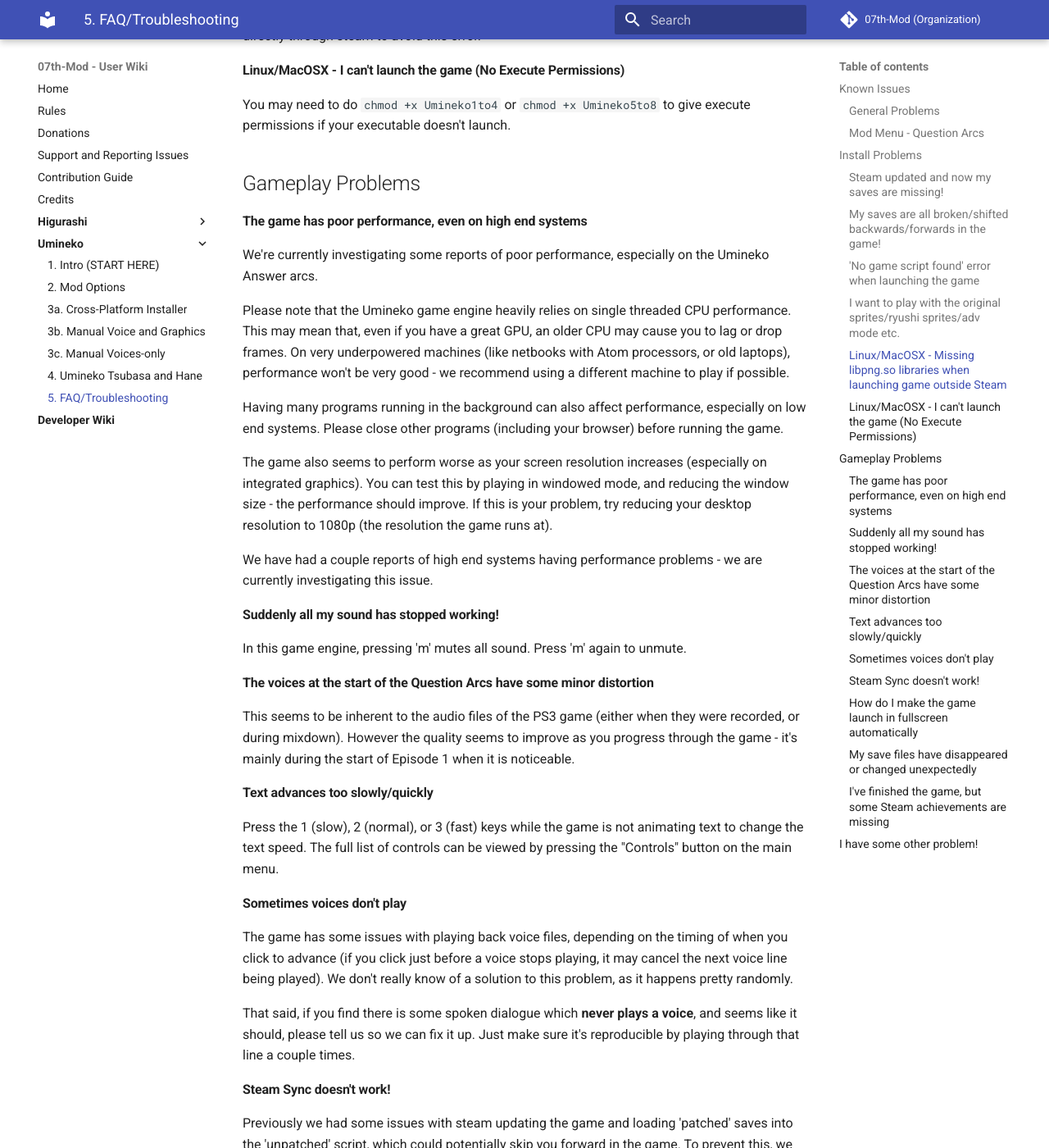
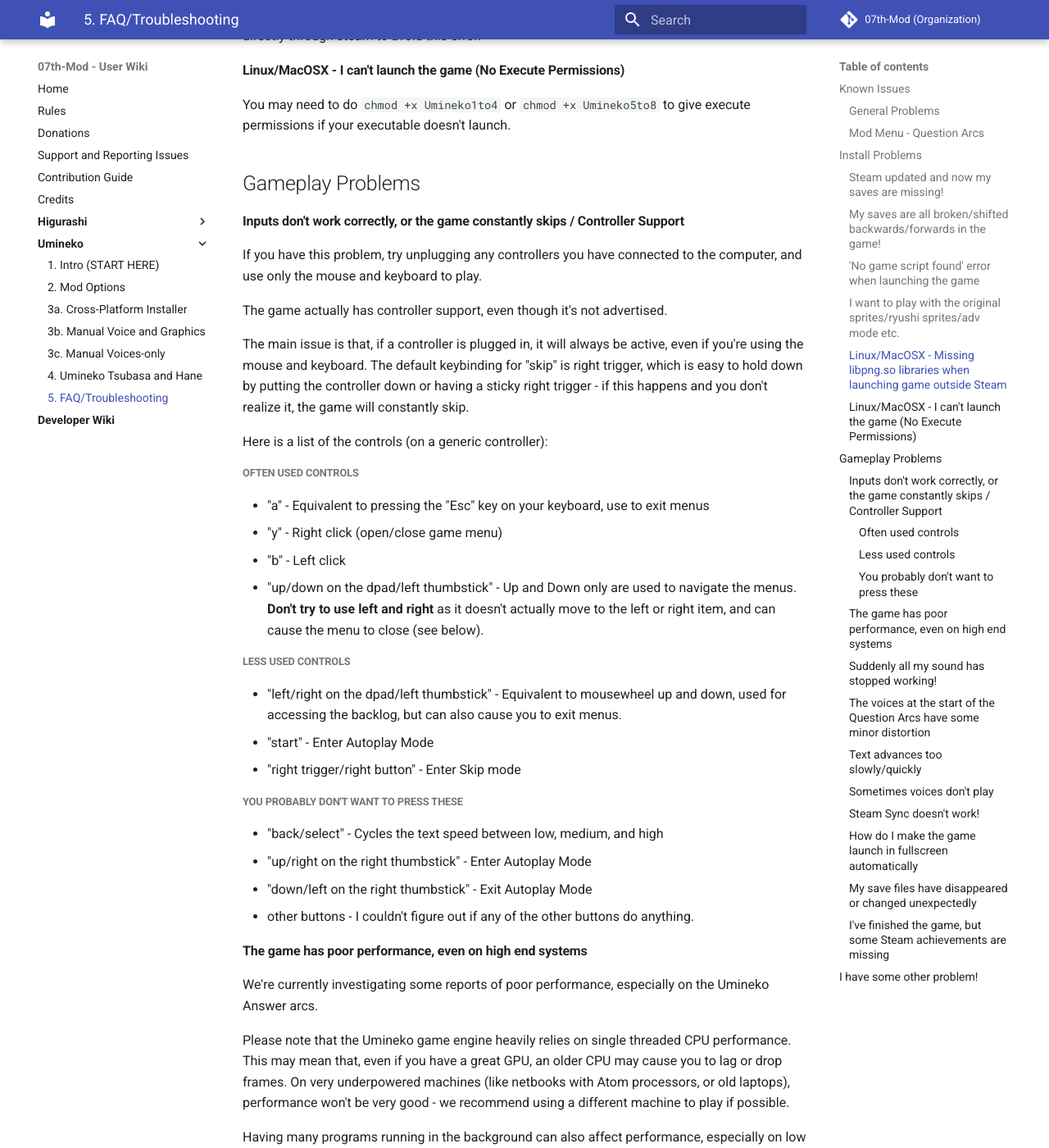
Before and after one commit to 07th-mod/wiki, an MkDocs documentation site: the page built from docs/Umineko/Umineko-Part-0-TroubleShooting-and-FAQ.md, in a window 1280 px wide and 1400 px high, scrolled down 1406 px. Shown: the whole window at 82% size. Built offline with MkDocs 1.6.1 and Material for MkDocs 9.7.7, drawn with Linux system fonts in a browser that asks for light colours.

Commit message:
Add notes about controller support and possible issues

```diff
--- a/docs/Umineko/Umineko-Part-0-TroubleShooting-and-FAQ.md
+++ b/docs/Umineko/Umineko-Part-0-TroubleShooting-and-FAQ.md
@@ -45,6 +45,36 @@
 You may need to do `chmod +x Umineko1to4` or `chmod +x Umineko5to8` to give execute permissions if your executable doesn't launch.
 
 ## Gameplay Problems
+
+#### Inputs don't work correctly, or the game constantly skips / Controller Support
+
+If you have this problem, try unplugging any controllers you have connected to the computer, and use only the mouse and keyboard to play.
+
+The game actually has controller support, even though it's not advertised.
+
+The main issue is that, if a controller is plugged in, it will always be active, even if you're using the mouse and keyboard. The default keybinding for "skip" is right trigger, which is easy to hold down by putting the controller down or having a sticky right trigger - if this happens and you don't realize it, the game will constantly skip.
+
+Here is a list of the controls (on a generic controller):
+
+##### Often used controls
+
+- "a" - Equivalent to pressing the "Esc" key on your keyboard, use to exit menus
+- "y" - Right click (open/close game menu)
+- "b" - Left click
+- "up/down on the dpad/left thumbstick" - Up and Down only are used to navigate the menus. **Don't try to use left and right** as it doesn't actually move to the left or right item, and can cause the menu to close (see below).
+
+##### Less used controls
+
+- "left/right on the dpad/left thumbstick" - Equivalent to mousewheel up and down, used for accessing the backlog, but can also cause you to exit menus.
+- "start" - Enter Autoplay Mode
+- "right trigger/right button" - Enter Skip mode
+
+##### You probably don't want to press these
+
+- "back/select" - Cycles the text speed between low, medium, and high
+- "up/right on the right thumbstick" - Enter Autoplay Mode
+- "down/left on the right thumbstick" - Exit Autoplay Mode
+- other buttons - I couldn't figure out if any of the other buttons do anything.
 
 #### The game has poor performance, even on high end systems
 
```
